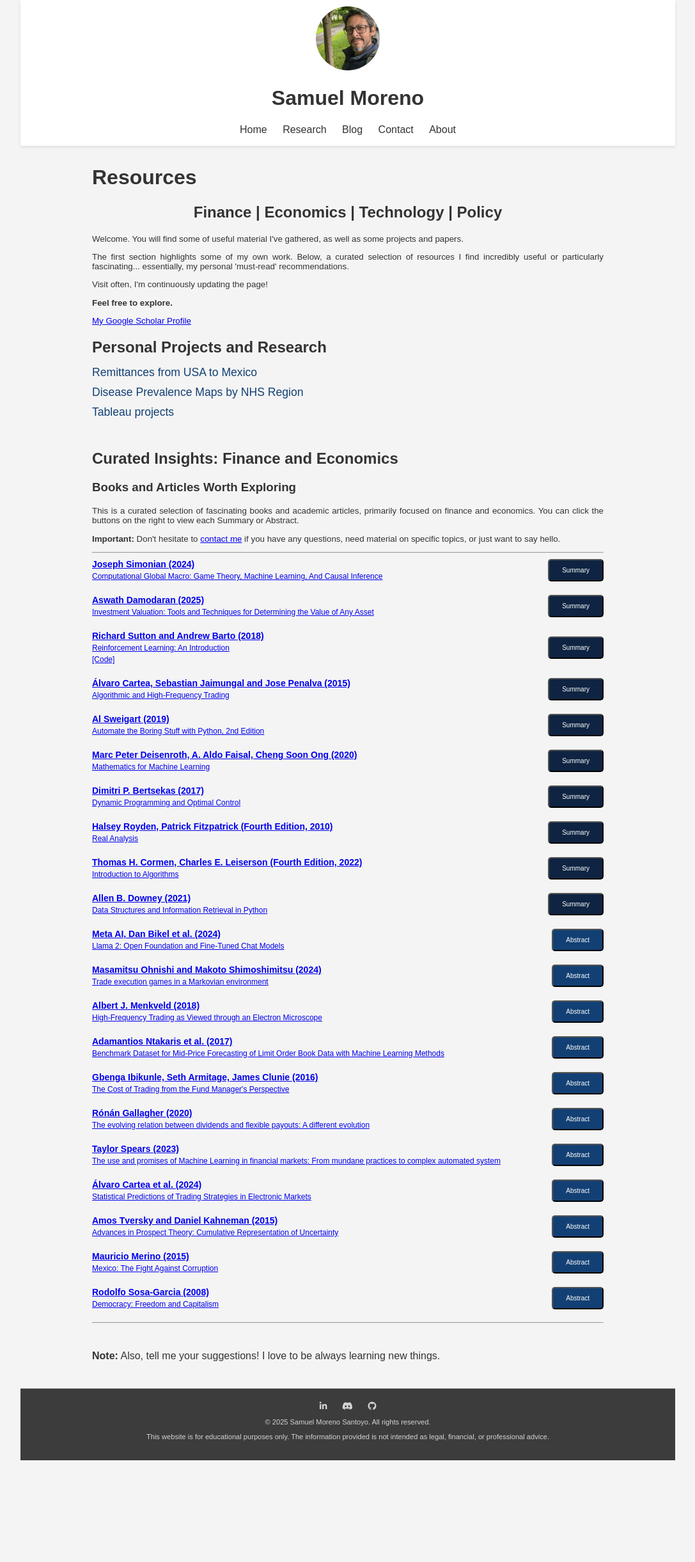
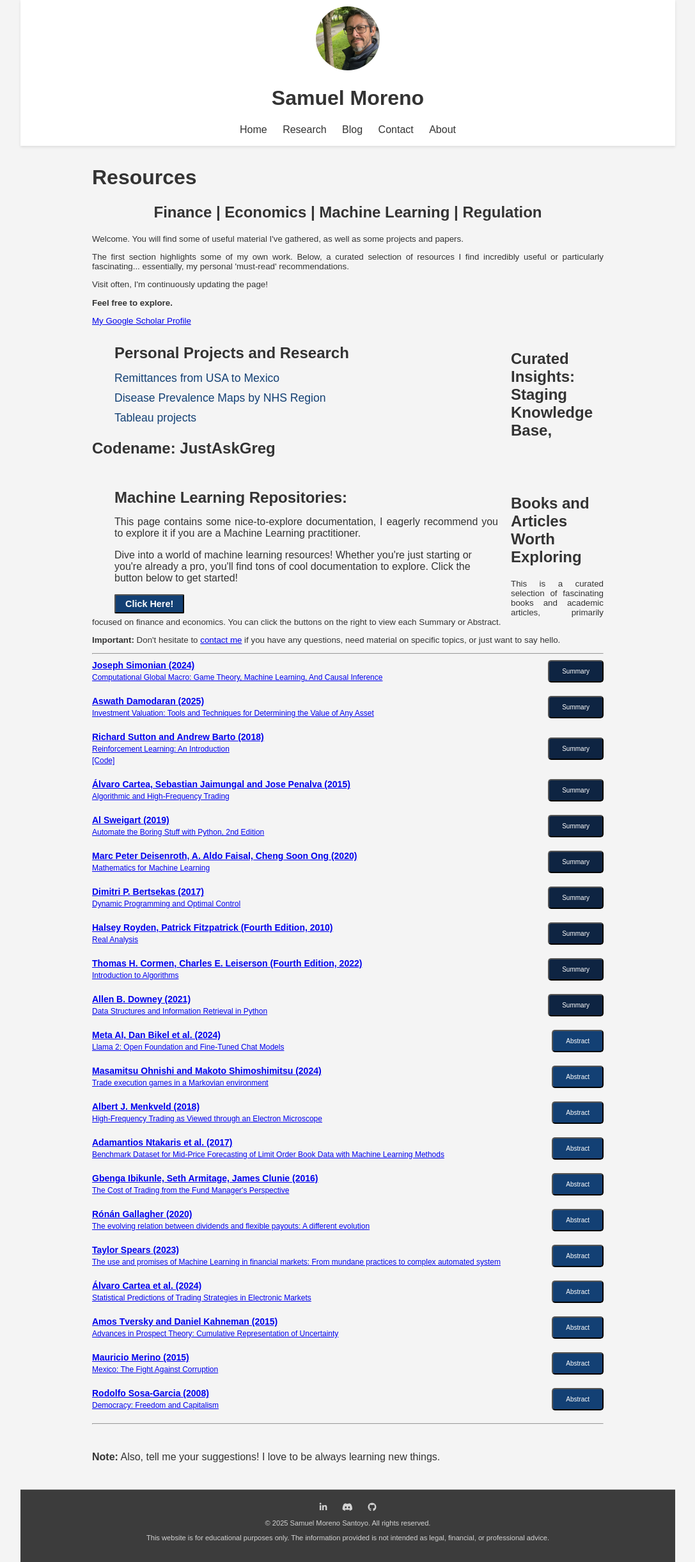
Before and after one commit to GregSom-MSc/GregSom-MSc.github.io, a Jekyll site: the page built from research.html, in a window 1280 px wide. Shown: the whole page at 64% size, without its empty margins (96-1183 px from the left). Built offline with Jekyll 4.4.1, drawn with Linux system fonts in a browser that asks for light colours; before the commit the page ends 2283 px from its top, so only the background shows below that.

Commit message:
lets see, i need to see the book archive.

```diff
--- a/assets/css/style.css
+++ b/assets/css/style.css
@@ -107,13 +107,18 @@ main {
     color: #D3D3D3;
 }
 
+section {
+    padding: 0px 0px 0px 0px;
+    width: 100%;
+}
 .research-section {
-    background-color: #f8f9fa; /* Light background for contrast */
-    padding: 5px 5px;
+
+    padding: 5px 20px;
     border-radius: 10px;
-    box-shadow: 0 4px 10px rgba(0, 0, 0, 0.1); /* Subtle shadow for depth */
+
     max-width: 600px;
-    margin: 5px auto; /* Centered layout */
+    float: left;
+    margin-left: 15px;
 }
 
 .section-title {
--- a/research.html
+++ b/research.html
@@ -8,11 +8,12 @@ title: Research
 <head>
     <meta charset="UTF-8">
     <meta name="viewport" content="width=device-width, initial-scale=1.0">
+    <link rel="stylesheet" href="assets\Css\style.css">
     <title>Research</title>
 </head>
 <body>
       <h1>Resources </h1>
-        <h2 style="text-align: center";>Finance  |  Economics  |  Technology  |  Policy </h2>
+        <h2 style="text-align: center";>Finance  |  Economics  |  Machine Learning  |  Regulation </h2>
         <div style="text-align: justify; font-size: smaller;">
             <p>Welcome. You will find some of useful material I've gathered, as well as some projects and papers.</p>
 
@@ -23,12 +24,10 @@ title: Research
             <p><b>Feel free to explore.</b></p>
 
             <a href="https://scholar.google.com/citations?user=cXjzSawAAAAJ&hl=es">My Google Scholar Profile</a>
-        </div
-
-
+        </div>
 
         <section class="research-section">
-            <h2 class="section-title">Personal Projects and Research</h2>
+            <h3 class="section-title">Personal Projects and Research</h3>
             <ul class="research-list">
                 <li><a href="https://econoquantum.cucea.udg.mx/index.php/EQ/article/view/113" target="_blank">Remittances from USA to Mexico</a></li>
                 <li><a href="https://gregsom-msc.github.io/Bubble_Maps_SG23/" target="_blank">Disease Prevalence Maps by NHS Region</a></li>
@@ -37,8 +36,19 @@ title: Research
         </section>
         <br>
 
-        <h2>Curated Insights: Finance and Economics</h2>
-        <h3>Books and Articles Worth Exploring</h3>
+        <h2>Curated Insights: Staging Knowledge Base, Codename: JustAskGreg </h2>
+
+        <section class="research-section">
+            <h3 class="section-title">Machine Learning Repositories:</h3>
+            <div style="text-align: justify;">This page contains some nice-to-explore documentation, I eagerly recommend you to explore it if you are a Machine Learning practitioner.</div>
+            <p>Dive into a world of machine learning resources! Whether you're just starting or you're already a pro, you'll find tons of cool documentation to explore. Click the button below to get started!</p>
+            <a href="mlrepos.html" target="_blank">
+                <button style="display: inline-block; padding: 5px 15px; cursor: pointer; background-color: #134074; color: white; text-decoration: none; font-size: .9em; border-radius: 2px; font-weight: bold;">Click Here!</button>
+            </a>
+        </section>
+        <br>
+
+        <h2>Books and Articles Worth Exploring </h2>
         <div style="text-align: justify; font-size: smaller;">
         <p>This is a curated selection of fascinating books and academic articles, primarily focused on finance and economics. You can click the buttons on the right to view each Summary or Abstract.</p>
 
```
